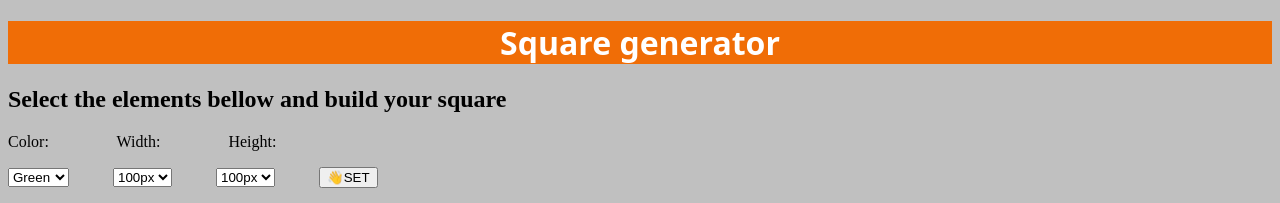
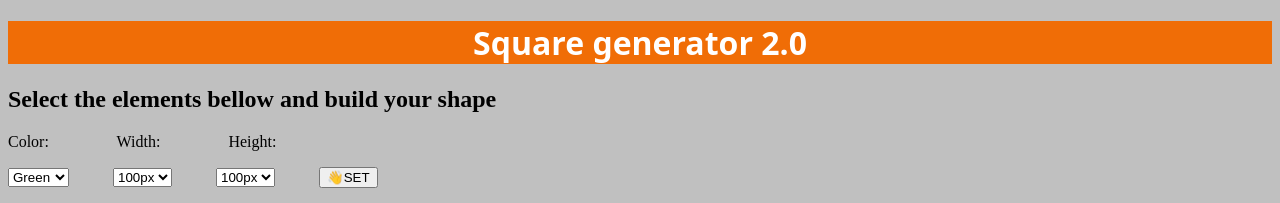
Before and after one commit to atacaciu/atacaciu.github.io, a plain HTML site: page index.html in a window 1280 px wide. Drawn offline with Linux system fonts and the light colour scheme.

Commit message:
Add files via upload

```diff
--- a/index.html
+++ b/index.html
@@ -2,7 +2,7 @@
 <html>
     </head>
     <meta charset="utf-8">
-    <title>Square generator 👋</title>
+    <title>Square Shape Generator 2.0 👋</title>
 
     </head>
     <style>
@@ -14,8 +14,8 @@
         text-align: center;
       }
     </style>
-    <h1 id="h1">Square generator</h1>
-    <h2>Select the elements bellow and build your square</h2>
+    <h1 id="h1">Square generator 2.0</h1>
+    <h2>Select the elements bellow and build your shape</h2>
 
     <body style="background: rgb(192, 192, 192);">
         <p style="word-spacing: 4em;"> Color:  Width:  Height:</p>
```
